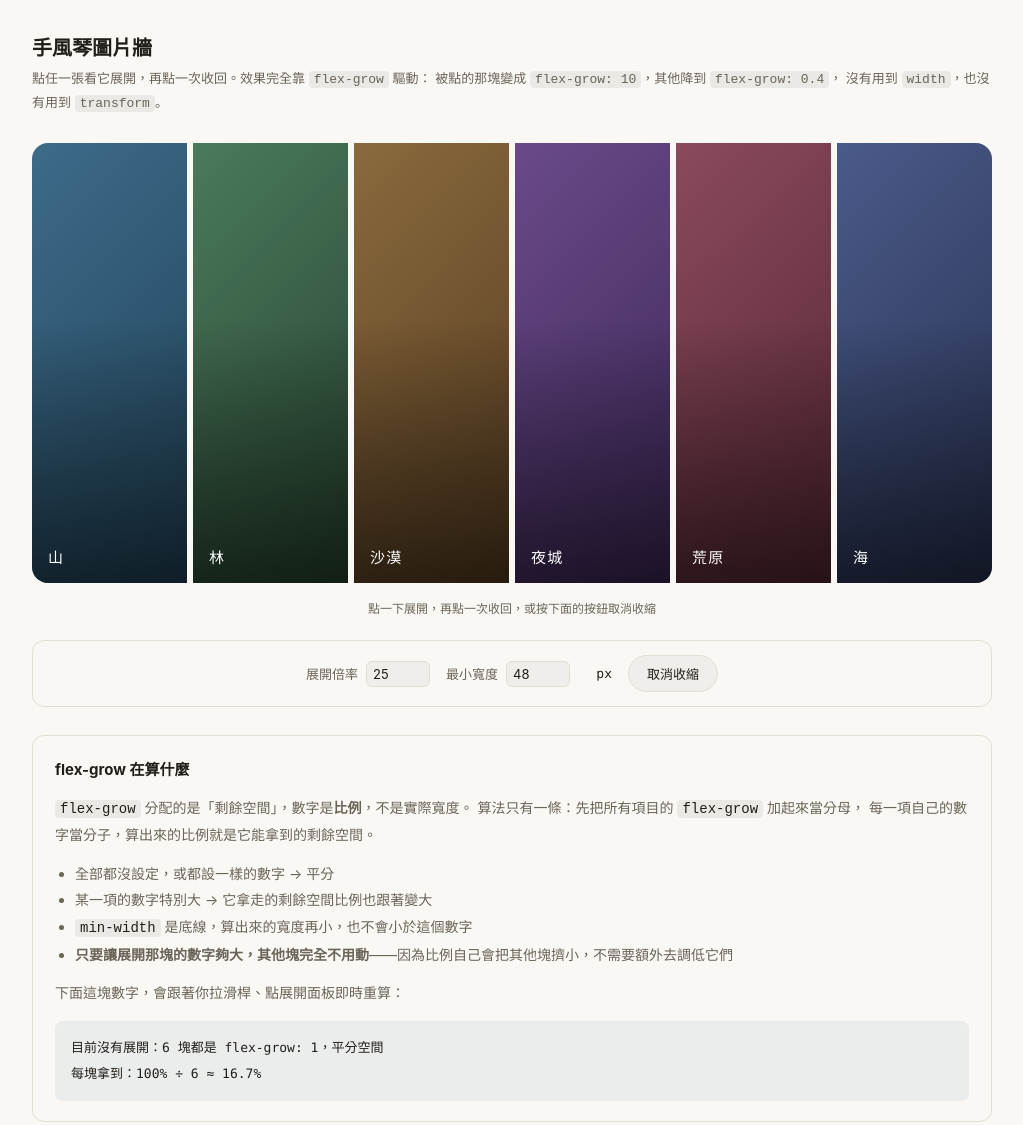
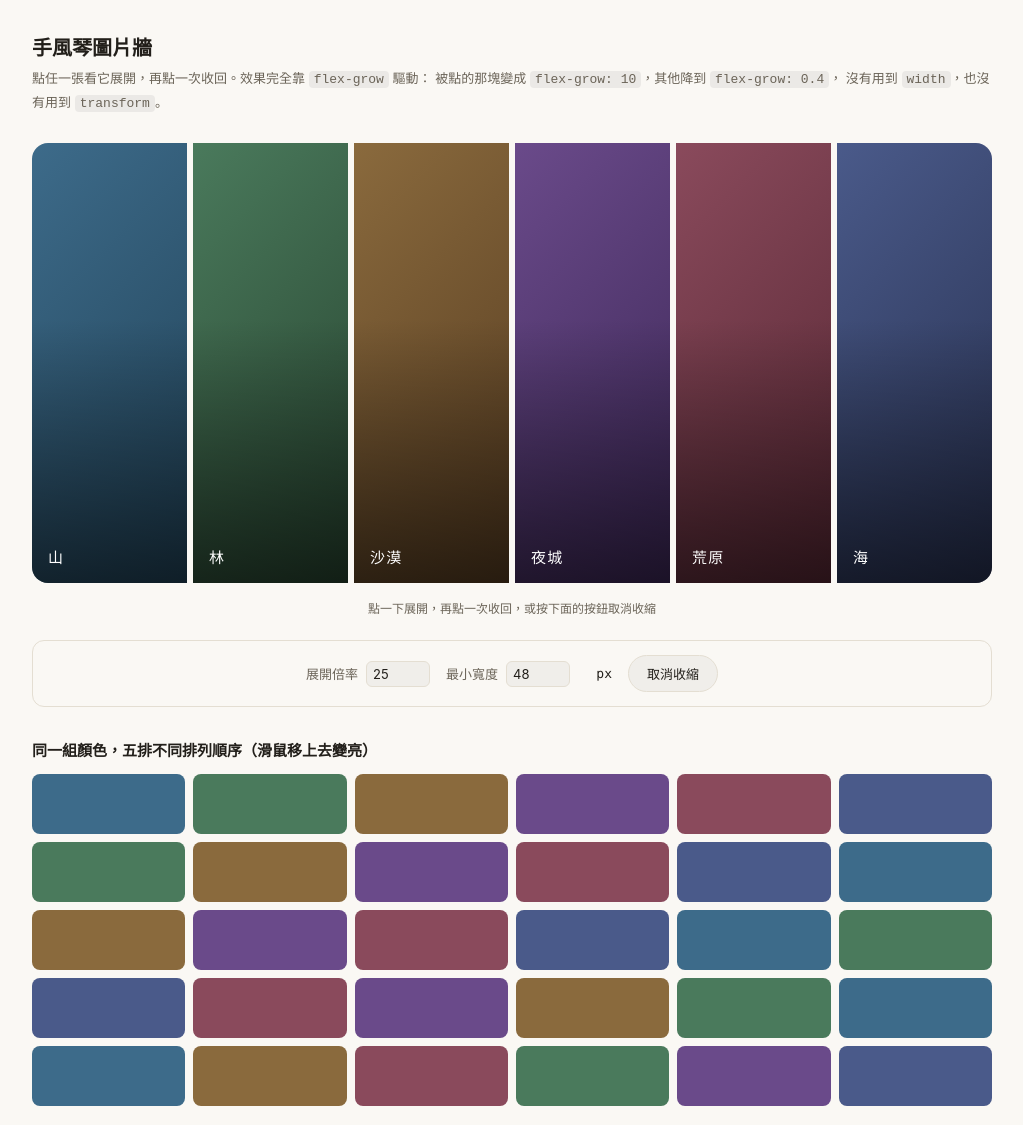
Before and after one commit to weiifange-ui/flex-accordion, a plain HTML site: page index.html in a window 1280 px wide. Shown: the top 1125 px of the page, without its empty margins (128-1151 px from the left). Drawn offline with Linux system fonts and the light colour scheme.

Commit message:
再增設5列，滑鼠移過去會變亮

```diff
--- a/index.html
+++ b/index.html
@@ -179,6 +179,33 @@
     background: rgba(0,0,0,0.06); padding: 1px 5px; border-radius: 4px; color: var(--ink);
   }
 
+  /*
+    五排顏色方塊：每一排都是獨立的 flex container（display: flex），
+    裡面放同一組六個顏色，只是排列順序不同——
+    flex-direction 預設就是 row，所以每排自然是橫向排列，
+    flex:1 讓六個方塊平分這一排的寬度。
+    滑鼠移上去變色是單純的 :hover + filter，跟 flex 本身無關，
+    只是順便展示「flex 排版」跟「hover 視覺效果」可以疊加，互不干擾。
+  */
+  .color-demo { margin-top: 32px; }
+  .color-demo h2 { font-size: 15px; margin: 0 0 14px; }
+  .color-row {
+    display: flex;
+    gap: 8px;
+    margin-bottom: 8px;
+  }
+  .color-block {
+    flex: 1;
+    height: 60px;
+    border-radius: 8px;
+    cursor: pointer;
+    transition: filter 0.2s ease, transform 0.15s ease;
+  }
+  .color-block:hover {
+    filter: brightness(1.4) saturate(1.15);
+    transform: translateY(-3px);
+  }
+
   .live-math {
     margin-top: 14px;
     padding: 14px 16px;
@@ -227,6 +254,11 @@
       <span class="val">px</span>
     </div>
     <button class="reset-btn" id="resetBtn">取消收縮</button>
+  </div>
+
+  <div class="color-demo">
+    <h2>同一組顏色，五排不同排列順序（滑鼠移上去變亮）</h2>
+    <div id="colorRows"></div>
   </div>
 
   <div class="lesson">
@@ -323,6 +355,38 @@
 
   updateLiveMath();
 })();
+
+/*
+  五排顏色方塊：用同一組六色，照五種不同順序排出來。
+  用迴圈產生，而不是手動複製貼上六個 div 五次——
+  這樣顏色或排數要調整時，只要改這裡的資料，不用一行一行改 HTML。
+*/
+(function(){
+  var baseColors = ['#3d6b8a', '#4a7a5c', '#8a6a3d', '#6a4a8a', '#8a4a5c', '#4a5a8a'];
+
+  // 五種排列順序（都是同一組六個顏色的索引，只是順序不同）
+  var orders = [
+    [0, 1, 2, 3, 4, 5], // 原始順序
+    [1, 2, 3, 4, 5, 0], // 整排往前挪一格
+    [2, 3, 4, 5, 0, 1], // 再挪一格
+    [5, 4, 3, 2, 1, 0], // 完全反過來
+    [0, 2, 4, 1, 3, 5]  // 間隔跳著排
+  ];
+
+  var wrap = document.getElementById('colorRows');
+
+  orders.forEach(function(order){
+    var row = document.createElement('div');
+    row.className = 'color-row';
+    order.forEach(function(colorIndex){
+      var block = document.createElement('div');
+      block.className = 'color-block';
+      block.style.backgroundColor = baseColors[colorIndex];
+      row.appendChild(block);
+    });
+    wrap.appendChild(row);
+  });
+})();
 </script>
 </body>
 </html>
```
